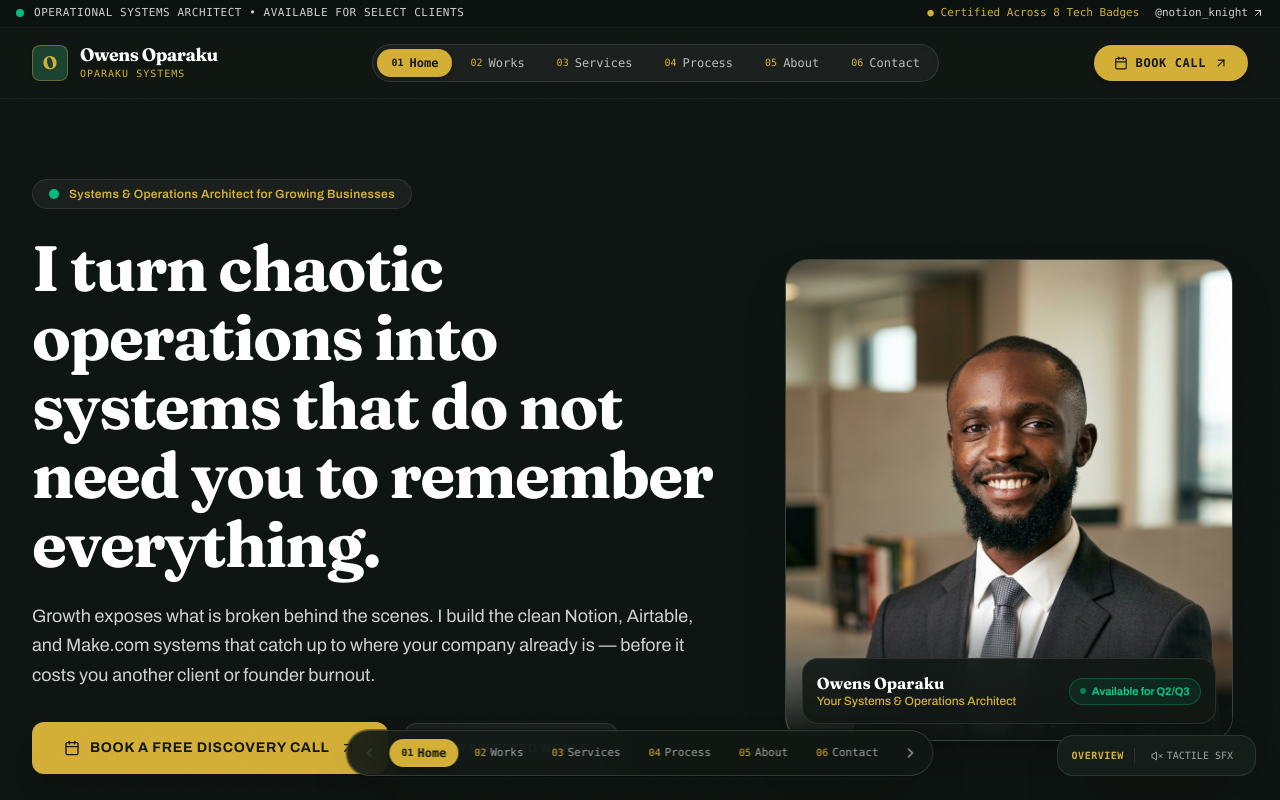
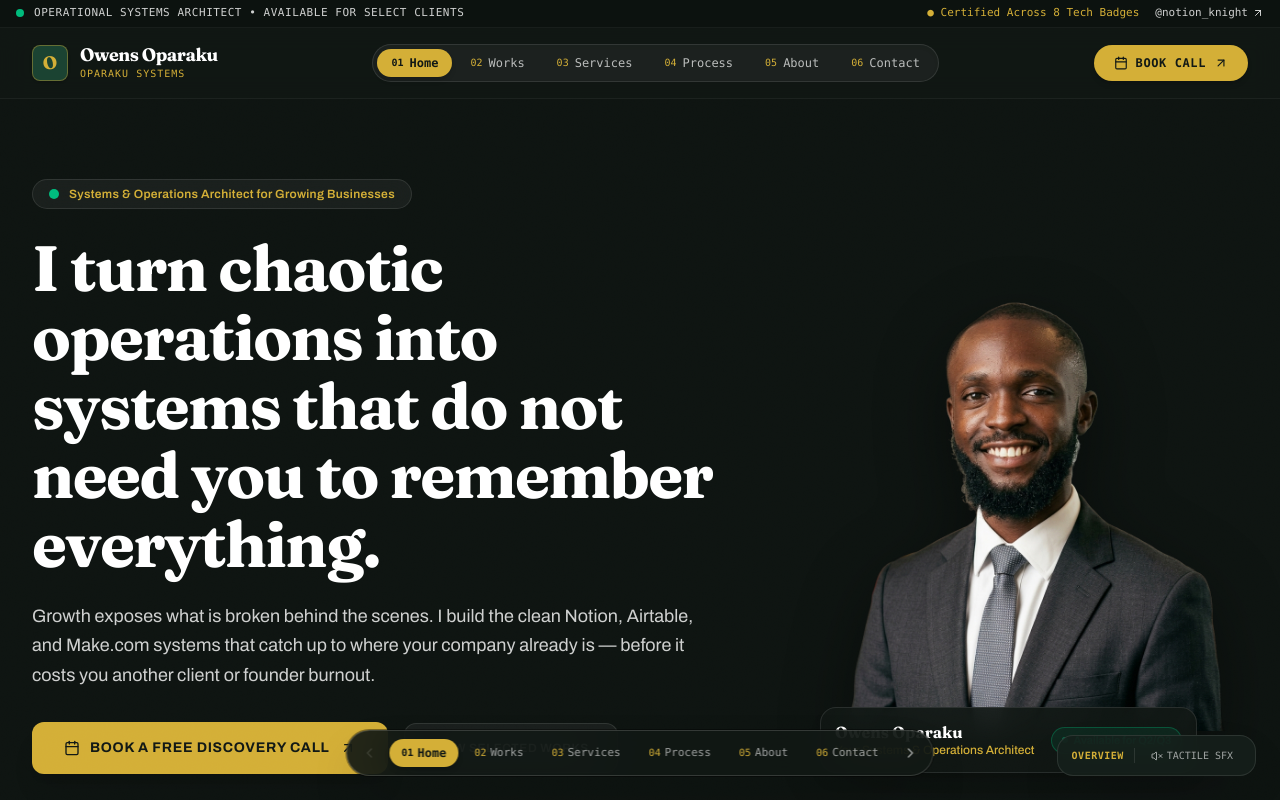
Before and after one commit to ifeanyiowens/Knight-Workspace, a React (Vite) app: page / in a window 1280 px wide. Shown: the top 800 px of the page. Built offline with nearby package versions, Linux system fonts and the light colour scheme.

Commit message:
Remove background from profile photo, drop card frame in Hero

```diff
--- a/src/components/Hero.tsx
+++ b/src/components/Hero.tsx
@@ -1,6 +1,6 @@
 import React, { useState } from 'react';
 import { BRAND_INFO } from '../data/portfolioData';
-import owensProfilePhoto from '../assets/owens_profile.png';
+import owensProfilePhoto from '../assets/owens_profile_nobg.png';
 import { Calendar, ArrowUpRight, CheckCircle2, Sparkles } from 'lucide-react';
 import { sound } from '../utils/audio';
 
@@ -94,35 +94,30 @@ export const Hero: React.FC<HeroProps> = ({ onOpenBooking }) => {
 
           </div>
 
-          {/* Right Column: Clean, Welcoming Portrait Image of Owens (No cluttered cards) */}
+          {/* Right Column: Photo cut out and floating free, no card frame */}
           <div className="lg:col-span-5 flex justify-center">
             <div className="relative w-full max-w-sm sm:max-w-md">
 
-              {/* Soft warm ambient halo behind the photo */}
-              <div className="absolute -inset-4 bg-gradient-to-tr from-[#1B4332]/60 to-[#D4AF37]/30 rounded-3xl blur-2xl opacity-70 -z-10" />
+              {/* Soft warm ambient halo behind the photo, this is what gives it depth without a box */}
+              <div className="absolute inset-0 bg-gradient-to-tr from-[#1B4332]/70 to-[#D4AF37]/40 rounded-full blur-[70px] opacity-80 -z-10" />
 
-              {/* Clean Image Container with elegant soft framing */}
-              <div className="relative rounded-3xl overflow-hidden bg-[#16201B] border border-white/15 shadow-2xl group">
               {!imageError ? (
                 <img
                   src={owensProfilePhoto}
                   alt="Owens Oparaku"
-                    className="w-full h-auto max-h-[480px] object-cover object-top group-hover:scale-[1.02] transition-transform duration-700"
+                  className="relative w-full h-auto max-h-[520px] object-contain object-bottom mx-auto drop-shadow-[0_25px_35px_rgba(0,0,0,0.45)]"
                   onError={() => setImageError(true)}
                 />
               ) : (
-                  <div className="w-full h-80 flex flex-col items-center justify-center bg-[#1B4332] text-white p-6 text-center">
+                <div className="w-full h-80 flex flex-col items-center justify-center bg-[#1B4332] text-white p-6 text-center rounded-3xl">
                   <span className="font-serif text-4xl font-bold text-[#D4AF37] mb-2">OO</span>
                   <span className="font-serif text-lg font-bold">Owens Oparaku</span>
                   <span className="text-xs text-white/70 mt-1">Business Operations Architect</span>
                 </div>
               )}
 
-                {/* Subtle soft bottom gradient overlay for smooth contrast */}
-                <div className="absolute inset-x-0 bottom-0 h-32 bg-gradient-to-t from-[#0E1411] via-[#0E1411]/60 to-transparent pointer-events-none" />
-
-                {/* Friendly, Welcoming Name & Title Bar */}
-                <div className="absolute bottom-4 inset-x-4 p-3.5 rounded-2xl bg-[#111815]/90 backdrop-blur-md border border-white/10 shadow-lg flex items-center justify-between">
+              {/* Floating name badge, no longer pinned to a card edge */}
+              <div className="relative mx-auto -mt-6 w-fit max-w-[90%] p-3.5 rounded-2xl bg-[#111815]/90 backdrop-blur-md border border-white/10 shadow-lg flex items-center gap-4">
                 <div>
                   <h3 className="font-serif text-base font-bold text-white leading-tight">
                     Owens Oparaku
@@ -131,11 +126,10 @@ export const Hero: React.FC<HeroProps> = ({ onOpenBooking }) => {
                     Your Systems & Operations Architect
                   </p>
                 </div>
-                  <span className="px-2.5 py-1 rounded-full bg-emerald-500/10 text-emerald-400 text-[11px] font-semibold border border-emerald-500/30 flex items-center gap-1.5">
+                <span className="px-2.5 py-1 rounded-full bg-emerald-500/10 text-emerald-400 text-[11px] font-semibold border border-emerald-500/30 flex items-center gap-1.5 whitespace-nowrap">
                   <span className="w-1.5 h-1.5 rounded-full bg-emerald-400 animate-pulse"></span>
                   Available for Q2/Q3
                 </span>
-                </div>
               </div>
 
             </div>
```
Also changed, not shown: src/assets/owens_profile_nobg.png (added). Lines whose indentation alone changed are shown as unchanged.
